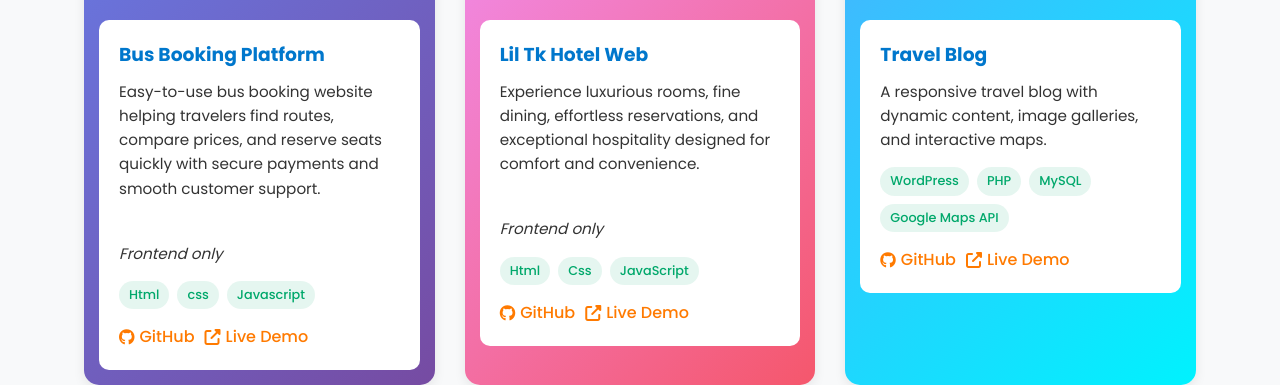
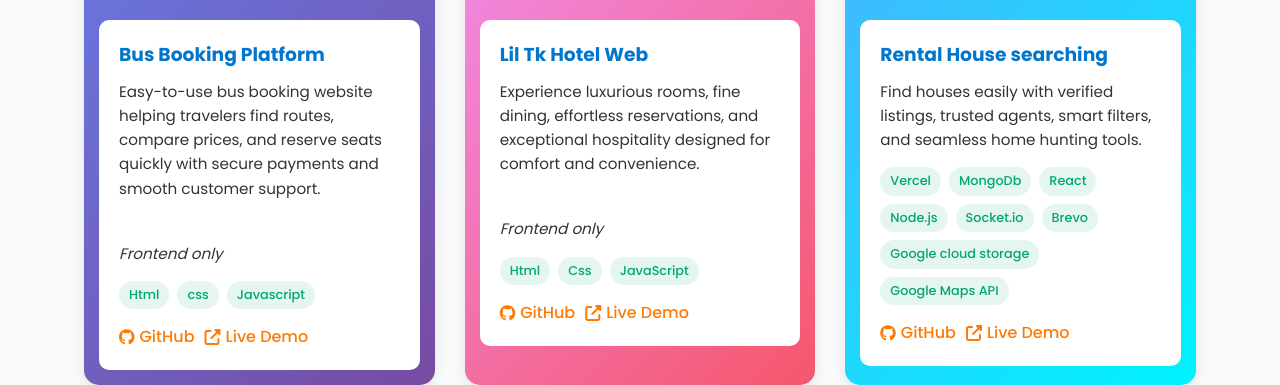
Before and after one commit to itsTk-999/My-Profile, a website: page portfolio.html in a window 1280 px wide. Shown: the part 491-876 px from the top of the page. Drawn offline with Linux system fonts and the light colour scheme.

Commit message:
project 3

```diff
--- a/portfolio.html
+++ b/portfolio.html
@@ -661,19 +661,23 @@
 
                 <!-- Project 3 -->
                 <div class="portfolio-item">
-                    <img src="https://images.unsplash.com/photo-1559028012-481c04fa702d?ixlib=rb-4.0.3&ixid=M3wxMjA3fDB8MHxwaG90by1wYWdlfHx8fGVufDB8fHx8fA%3D%3D&auto=format&fit=crop&w=500&q=80" alt="Travel Blog" class="portfolio-img">
+                    <img src="https://images.unsplash.com/photo-1614255976202-8ce52bfcb655?w=600&auto=format&fit=crop&q=60&ixlib=rb-4.1.0&ixid=M3wxMjA3fDB8MHxzZWFyY2h8NHx8bW9kZXJuJTIwaG9tZXxlbnwwfHwwfHx8MA%3D%3D" alt="Mosern Hme" class="portfolio-img">
                     <div class="portfolio-content">
-                        <h3>Travel Blog</h3>
-                        <p>A responsive travel blog with dynamic content, image galleries, and interactive maps.</p>
+                        <h3>Rental House searching</h3>
+                        <p>Find houses easily with verified listings, trusted agents, smart filters, and seamless home hunting tools.</p>
                         <div class="portfolio-tags">
-                            <span class="tag">WordPress</span>
-                            <span class="tag">PHP</span>
-                            <span class="tag">MySQL</span>
+                            <span class="tag">Vercel</span>
+                            <span class="tag">MongoDb</span>
+                            <span class="tag">React</span>
+                            <span class="tag">Node.js</span>
+                            <span class="tag">Socket.io</span>
+                            <span class="tag">Brevo</span>
+                            <span class="tag">Google cloud storage</span>
                             <span class="tag">Google Maps API</span>
                         </div>
                         <div class="portfolio-links">
                             <a href="#"><i class="fab fa-github"></i> GitHub</a>
-                            <a href="#"><i class="fas fa-external-link-alt"></i> Live Demo</a>
+                            <a href="https://juja-house-hunting.vercel.app/" target="_blank"><i class="fas fa-external-link-alt"></i> Live Demo</a>
                         </div>
                     </div>
                 </div>
```
Also changed, not shown: index.html (+6 -4 lines).
